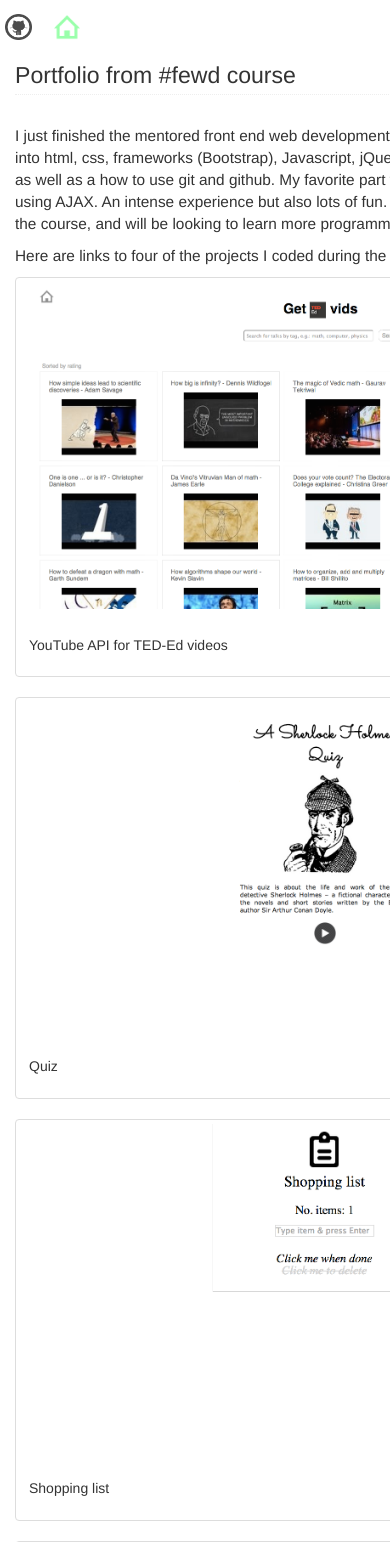
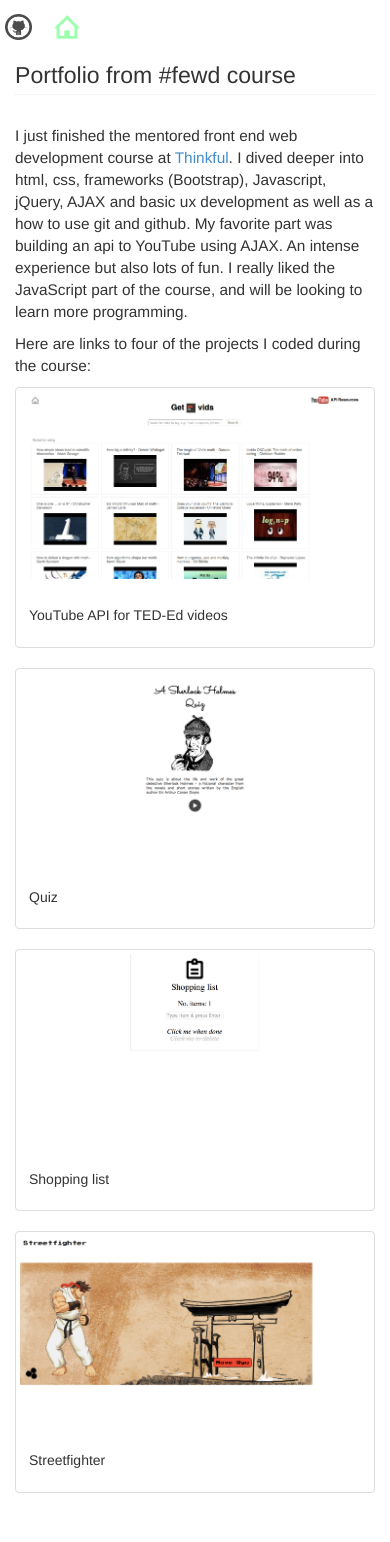
Before and after one commit to pbyriel/web, a PHP site: page /posts/portfolio.html in a window 390 px wide; the page is wider, and only the part inside the window is pictured. Shown: the top 1542 px of that part. Run offline with PHP 8.4, Linux system fonts and the light colour scheme; some libraries are stand-ins or nearby versions.

Commit message:
fix for responsivity

```diff
--- a/css/main.css
+++ b/css/main.css
@@ -1,5 +1,5 @@
 .container {
-  width: 650px;
+  max-width: 600px;
   font-size: 1.1em; }
 
 .social {
--- a/css/posts.css
+++ b/css/posts.css
@@ -9,3 +9,7 @@ h2 {
 
 h3 {
     font-size: 1.1em;}
+
+.img_grid {
+    max-width: 400px;
+}
--- a/posts/portfolio.html
+++ b/posts/portfolio.html
@@ -34,7 +34,7 @@
                 <!-- brug class="img-responsive" -->
 
                 <div class="row">
-                    <div class="col-sm-6">
+                    <div class="col-sm-6 img_grid">
                         <a href="http://pbyriel.github.io/api" target="_blank" class="thumbnail">
                             <img class="img-responsive" src="../img/api.png" alt="">
                             <div class="caption">
@@ -42,7 +42,7 @@
                             </div>
                         </a>
                     </div>
-                    <div class="col-sm-6">
+                    <div class="col-sm-6 img_grid">
                         <a href="http://pbyriel.github.io/quiz" target="_blank" class="thumbnail">
                             <img class="img-responsive" src="../img/quiz.png" alt="">
                             <div class="caption">
@@ -52,7 +52,7 @@
                     </div>
                 </div>
                 <div class="row">
-                    <div class="col-sm-6">
+                    <div class="col-sm-6 img_grid">
                         <a href="http://pbyriel.github.io/shopping-list" target="_blank" class="thumbnail">
                             <img class="img-responsive" src="../img/shopping-list.png" alt="">
                             <div class="caption">
@@ -61,7 +61,7 @@
                         </a>
                     </div>
 
-                    <div class="col-sm-6">
+                    <div class="col-sm-6 img_grid">
                         <a href="http://pbyriel.github.io/streetfighter" target="_blank" class="thumbnail">
                             <img class="img-responsive" src="../img/streetfighter.png" alt="">
                             <div class="caption">
```
